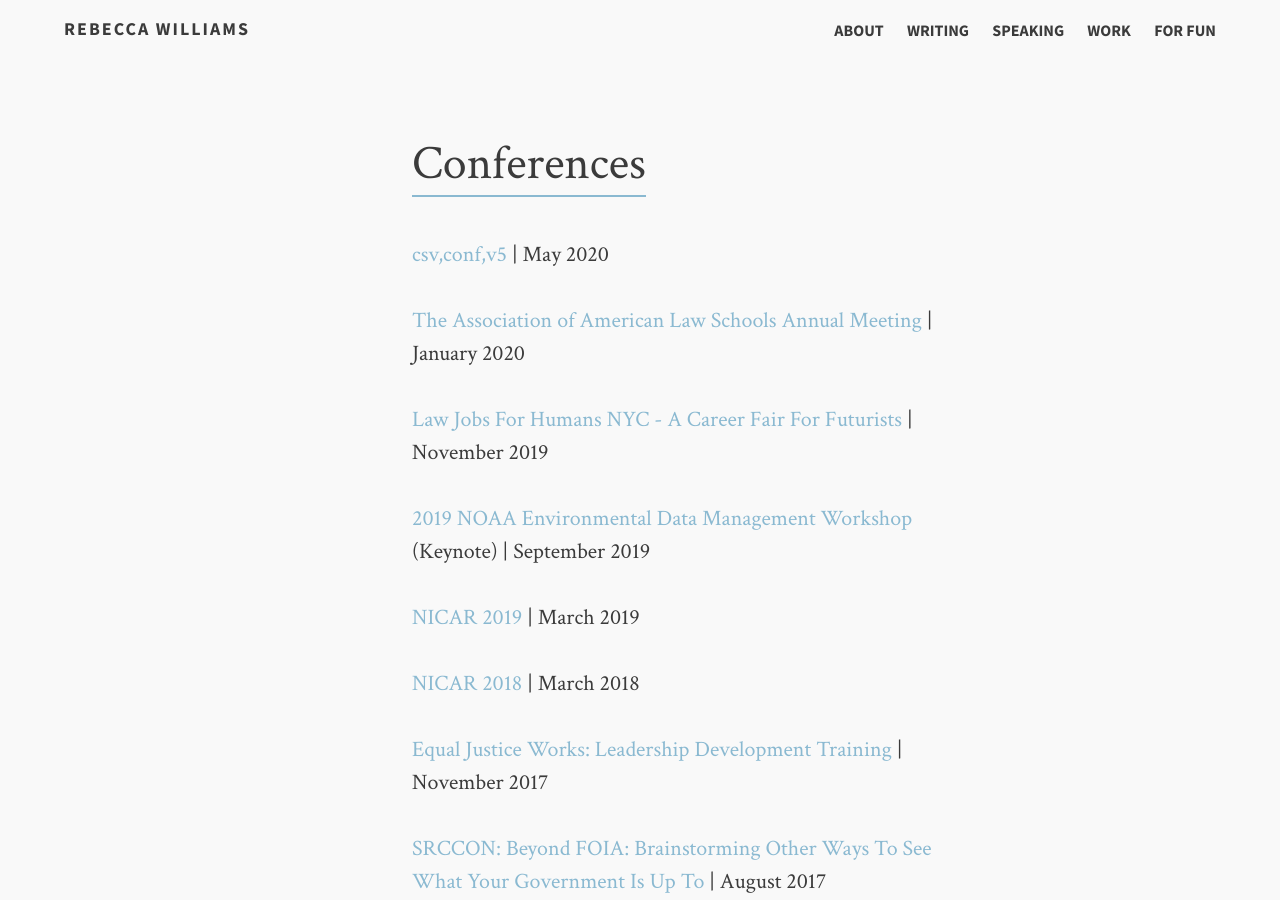
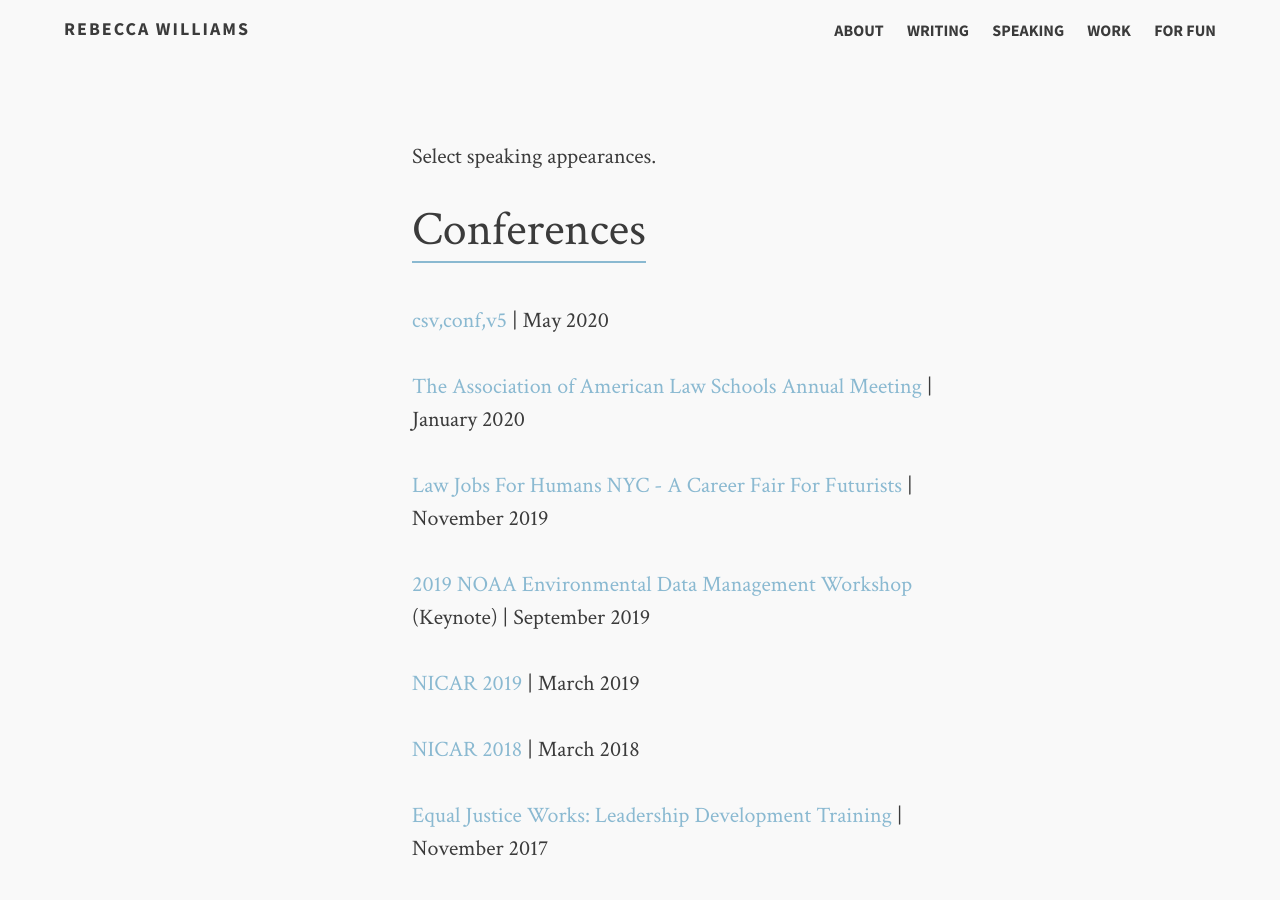
Before and after one commit to rebeccawilliams/rebeccawilliams.us, a Jekyll site: the page built from speaking.md, in a window 1280 px wide and 900 px high. Built offline with Jekyll 4.4.1, drawn with Linux system fonts in a browser that asks for light colours; nearby versions of some CDN libraries.

Commit message:
Update speaking.html

```diff
--- a/_layouts/speaking.html
+++ b/_layouts/speaking.html
@@ -5,8 +5,9 @@
         <section class="article archive">
           <article class="archive-wrap">
               <ol class="post-list">
+		  <p>Select speaking appearances.</p>
                  <lh><h2><span class="bb">Conferences</a></span></h2></lh>
-		   <p><a href=https://csvconf.com/speakers/>csv,conf,v5</a> | May 2020</p>
+		  <p><a href=https://csvconf.com/speakers/>csv,conf,v5</a> | May 2020</p>
 		  <p><a href=https://memberaccess.aals.org/eweb/DynamicPage.aspx?WebKey=51F9EC45-5CD0-4957-BE72-C4B89FD07778&RegPath=EventRegFees&REg_evt_key=bcc3d06a-9b37-467d-8916-ca46aa97a78f&Site=AALS>The Association of American Law Schools Annual Meeting</a> | January 2020</p>
 		  <p><a href=https://www.eventbrite.com/e/law-jobs-for-humans-nyc-a-career-fair-for-futurists-tickets-66681170175>Law Jobs For Humans NYC - A Career Fair For Futurists</a> | November 2019</p>
 		  <p><a href=https://noaaedm19.sched.com/>2019 NOAA Environmental Data Management Workshop</a> (Keynote) | September 2019</p>
```
